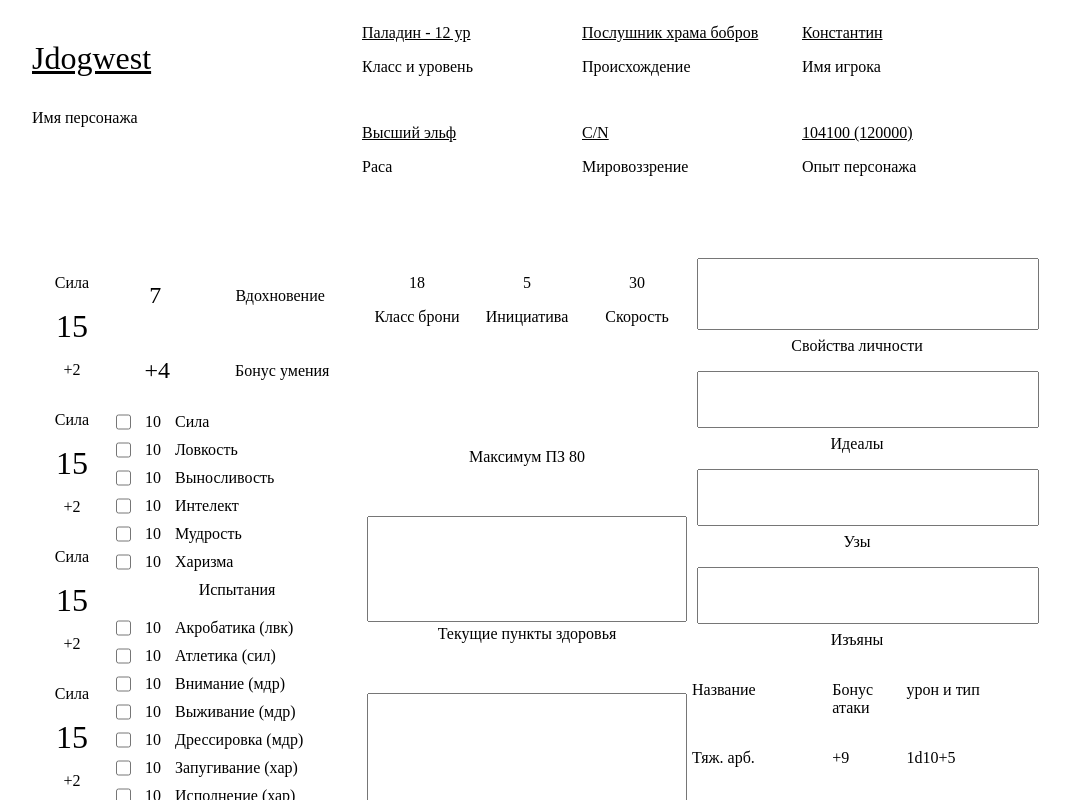
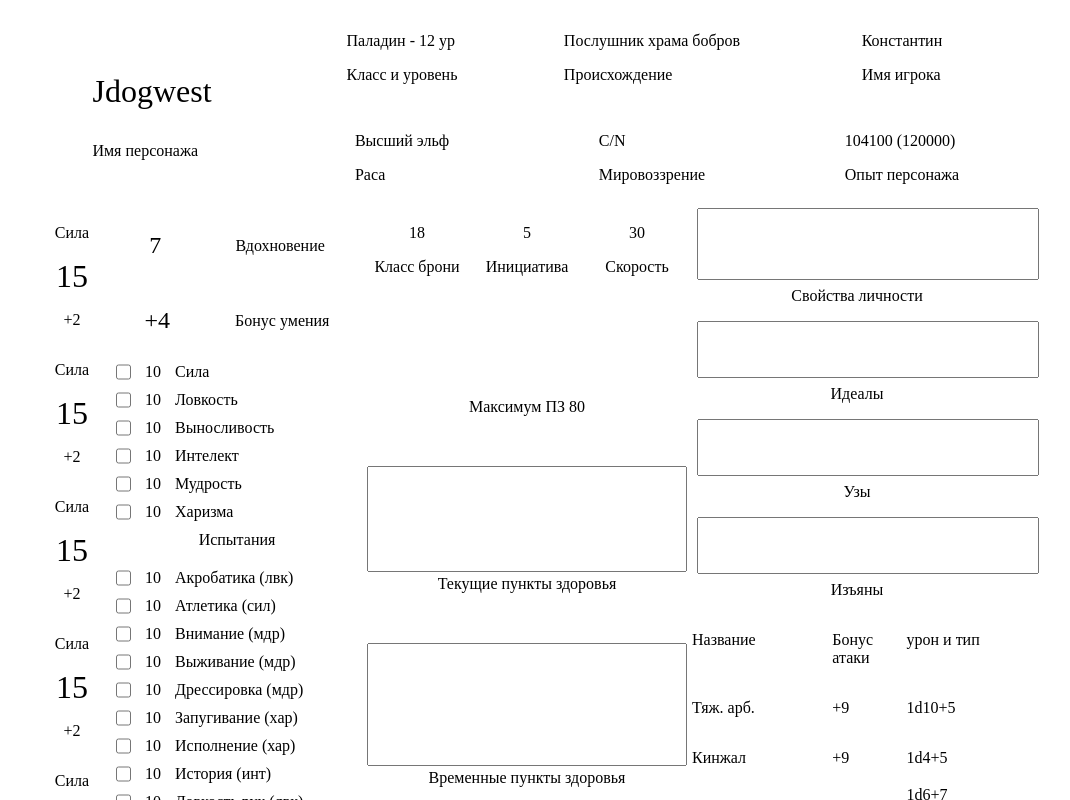
Before and after one commit to Jdogwest/angular-practice, an Angular app in the folder dnd-character-manager/: page / in a window 1280 px wide. Shown: the top 800 px of the page, without its empty margins (113-1183 px from the left). Built offline with nearby package versions, Linux system fonts and the light colour scheme.

Commit message:
header flex to grid update

```diff
--- a/dnd-character-manager/src/app/app.component.html
+++ b/dnd-character-manager/src/app/app.component.html
@@ -1,35 +1,34 @@
 <div class="header">
-  <div class="header__character-name character-name">
+  <div class="header__character-name">
     <p class="character-name__value">Jdogwest</p>
     <p>Имя персонажа</p>
   </div>
-  <div class="header__general-info general-info">
-    <div class="general-info__item">
+  <div class="header__header-info-block">
     <p>Паладин - 12 ур</p>
     <p>Класс и уровень</p>
   </div>
-    <div class="general-info__item">
+  <div class="header__header-info-block">
     <p>Послушник храма бобров</p>
     <p>Происхождение</p>
   </div>
-    <div class="general-info__item">
+  <div class="header__header-info-block">
     <p>Константин</p>
     <p>Имя игрока</p>
   </div>
-    <div class="general-info__item">
+  <div class="header__header-info-block">
     <p>Высший эльф</p>
     <p>Раса</p>
   </div>
-    <div class="general-info__item">
+  <div class="header__header-info-block">
     <p>C/N</p>
     <p>Мировоззрение</p>
   </div>
-    <div class="general-info__item">
+  <div class="header__header-info-block">
     <p>104100 (120000)</p>
     <p>Опыт персонажа</p>
   </div>
 </div>
-</div>
+
 <div class="main-table">
   <div class="main-table__stats stats">
     <div class="stats__general general-stats">
--- a/dnd-character-manager/src/app/app.component.scss
+++ b/dnd-character-manager/src/app/app.component.scss
@@ -11,17 +11,23 @@ textarea {
 }
 
 .header {
-  margin-left: auto;
-  margin-right: auto;
-  max-width: 990px;
-  display: flex;
-  justify-content: center;
-  margin-bottom: 50px;
-  & p:first-child {
-    text-decoration: underline;
+  max-width: 1000px;
+  margin:auto;
+  justify-items: center;
+  align-items: center;
+  display: grid;
+  grid-template-columns: repeat(auto-fit, minmax(150px, 250px));
+  grid-auto-rows: 100px;
+  grid-auto-flow: dense;
+
+  &__character-name {
+    grid-row: span 2;
+  }
+
+  &__header-info-block {
+
   }
 }
-
 .character-name {
   width: 330px;
   height: 200px;
```
Lines whose indentation alone changed are shown as unchanged.
